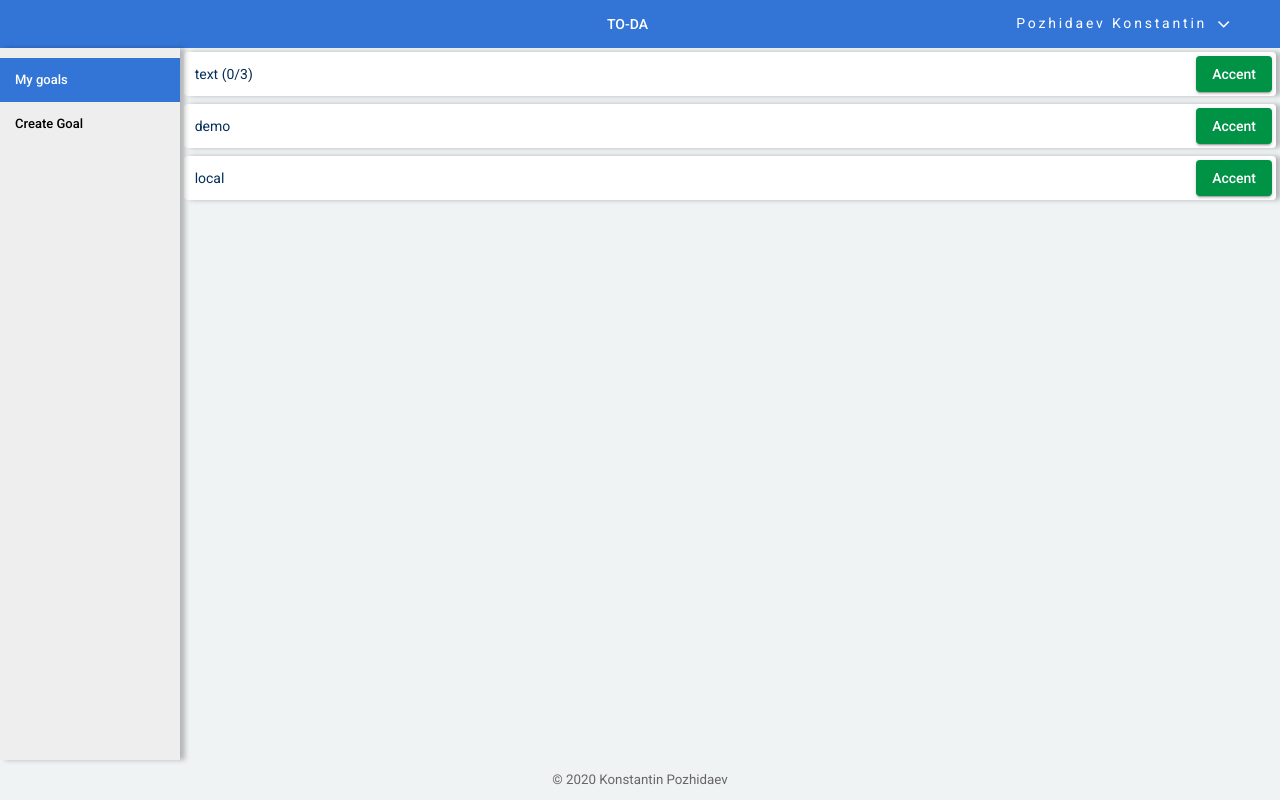
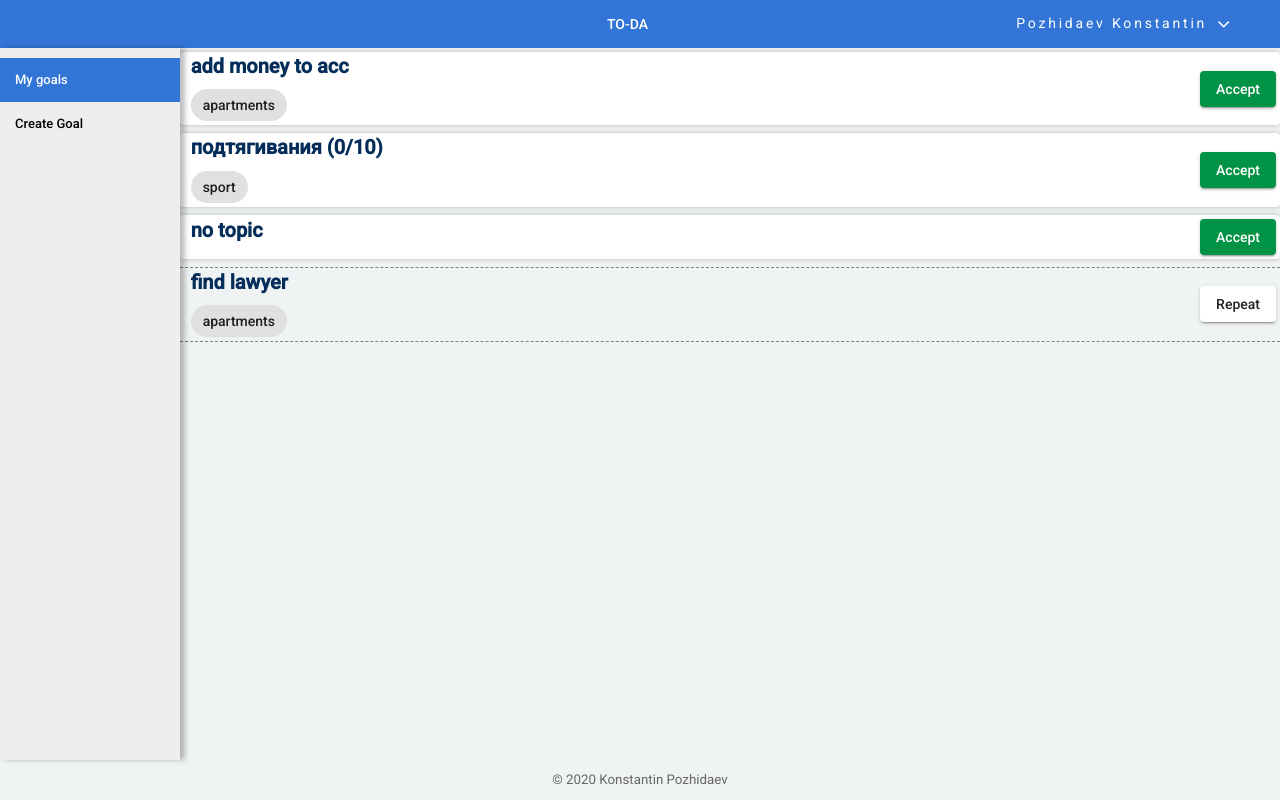
Before and after one commit to k-pozhidaev/to-da, an Angular app in the folder webapp/: page /goals in a window 1280 px wide. Built offline with nearby package versions, Linux system fonts and the light colour scheme.

Commit message:
layouting goal page

```diff
--- a/webapp/src/app/models/goal-status.enum.ts
+++ b/webapp/src/app/models/goal-status.enum.ts
@@ -1,4 +1,4 @@
 export enum GoalStatus {
-  IN_PROGRESS= "IN_PROGRESS",
-  DONE = "DONE"
+  IN_PROGRESS = 0,
+  DONE = 1
 }
--- a/webapp/src/app/models/goal-type.enum.ts
+++ b/webapp/src/app/models/goal-type.enum.ts
@@ -2,6 +2,6 @@ export enum GoalType {
   DAILY = "DAILY",
   WEEKLY = 'WEEKLY',
   MONTHLY = "MONTHLY",
-  URGENT = "SINGLE"
+  SINGLE = "SINGLE"
 
 }
--- a/webapp/src/app/models/goal.ts
+++ b/webapp/src/app/models/goal.ts
@@ -7,26 +7,37 @@ export class Goal {
   text: String
   type: GoalType
   status: GoalStatus
-  trialsCount: Number
-  approachesCount: Number
+  trialsCount: number
+  approachesCount: number
   topics: Topic[]
 
   constructor(
     id: Number,
     text: String,
-    type: string | GoalType = "DAILY",
-    status: string | GoalStatus = "IN_PROGRESS",
-    trialsCount: Number = 0,
-    approachesCount: Number = 1,
+    type: GoalType = GoalType.DAILY,
+    status: GoalStatus = GoalStatus.IN_PROGRESS,
+    trialsCount: number = 0,
+    approachesCount: number = 1,
     topics: Topic[] = []
   ) {
     this.id = id
     this.text = text
-    this.type = GoalType[type]
-    this.status = GoalStatus[status]
+    this.type = type
+    this.status = status
     this.trialsCount = trialsCount
     this.approachesCount = approachesCount
     this.topics = topics
+  }
+
+  isDone() : boolean {
+    return this.status === GoalStatus.DONE
+  }
+
+  increaseTrial() {
+    this.trialsCount ++
+    if (this.trialsCount === this.approachesCount) {
+      this.status = GoalStatus.DONE
+    }
   }
 
   addTopic(topic: Topic) : void {
--- a/webapp/src/app/page/goals/goals.component.html
+++ b/webapp/src/app/page/goals/goals.component.html
@@ -1,12 +1,22 @@
 <div class="users-goals-list">
-  <div class="goal-item" *ngFor="let item of items">
+  <div class="goal-item" *ngFor="let item of items | goalsGridOrder" [ngClass]=" item.isDone() ? 'done' : ''" >
     <div class="goal-item-content">
-      <span class="goal-text">
-        {{ item.text }}
+      <div>
+        <div class="goal-text">
+          {{ item.text }}
+          <span *ngIf="item.approachesCount > 1">({{ item.trialsCount }}/{{item.approachesCount}})</span>
+        </div>
 
-        <span *ngIf="item.approachesCount > 1">({{ item.trialsCount }}/{{item.approachesCount}})</span>
+        <div *ngIf="item.topics.length > 0">
+          <mat-chip-list>
+            <mat-chip *ngFor="let topic of item.topics">{{ topic.text }}</mat-chip>
+          </mat-chip-list>
+        </div>
+      </div>
+      <span>
+        <button mat-raised-button color="success" *ngIf="!item.isDone()" (click)="acceptTrial($event, item)">Accept</button>
+        <button mat-raised-button *ngIf="item.isDone()">Repeat</button>
       </span>
-      <span><button mat-raised-button color="success">Accent</button></span>
     </div>
   </div>
 
--- a/webapp/src/app/page/goals/goals.component.sass
+++ b/webapp/src/app/page/goals/goals.component.sass
@@ -4,17 +4,27 @@
   display: flex
   flex-direction: column
   .goal-item
-    box-shadow: 5px 0 5px rgba(0, 0, 0, 0.25)
+    box-shadow: 0 0 5px rgba(0, 0, 0, 0.25)
     border-radius: 3pt
     padding: 3pt
-    margin: 3pt
+    margin: 3pt 0
     background-color: white
+    &.done
+      background-color: $background-light-gray
+      box-shadow: none
+      border-bottom: 1px gray dashed
+      border-top: 1px gray dashed
+      border-radius: 0
     .goal-item-content
       display: flex
       flex-direction: row
       justify-content: space-between
       align-items: center
       margin-left: 5pt
+    .goal-text
+      font-weight: bold
+      font-size: 20px
+      margin:  0 0  10pt 0
 
 .mat-success
   background-color: $to-da-green
--- a/webapp/src/app/page/goals/goals.component.ts
+++ b/webapp/src/app/page/goals/goals.component.ts
@@ -2,6 +2,7 @@ import {Component, OnInit} from '@angular/core';
 import {Goal} from "../../models/goal";
 import {GoalType} from "../../models/goal-type.enum";
 import {GoalStatus} from "../../models/goal-status.enum";
+import {Topic} from "../../models/topic";
 
 @Component({
   selector: 'app-goals',
@@ -17,10 +18,15 @@ export class GoalsComponent implements OnInit {
 
   ngOnInit(): void {
     this.items = [
-      new Goal(1, "text", GoalType.DAILY, GoalStatus.IN_PROGRESS, 0, 3),
-      new Goal(2, "demo", GoalType.DAILY, GoalStatus.IN_PROGRESS, 0, 1),
-      new Goal(3, "local", GoalType.DAILY, GoalStatus.DONE, 0, 1),
+      new Goal(1, "add money to acc", GoalType.MONTHLY, GoalStatus.IN_PROGRESS, 0, 1, [new Topic(1, "apartments")]),
+      new Goal(3, "find lawyer", GoalType.SINGLE, GoalStatus.DONE, 0, 1, [new Topic(1, "apartments")]),
+      new Goal(2, "подтягивания", GoalType.DAILY, GoalStatus.IN_PROGRESS, 0, 10, [new Topic(2, "sport")]),
+      new Goal(4, "no topic")
     ]
   }
 
+  acceptTrial($event: MouseEvent, item: Goal) {
+    console.log($event)
+    item.increaseTrial()
+  }
 }
--- /dev/null
+++ b/webapp/src/app/pipes/goals-grid-order.pipe.ts
@@ -0,0 +1,13 @@
+import { Pipe, PipeTransform } from '@angular/core';
+import {Goal} from "../models/goal";
+
+@Pipe({
+  name: 'goalsGridOrder'
+})
+export class GoalsGridOrderPipe implements PipeTransform {
+
+  transform(value: Goal[], ...args: unknown[]): Goal[] {
+    return value.sort((a,b) => a.status - b.status );
+  }
+
+}
```
Also changed, not shown: webapp/src/app/app.module.ts (+6 -2 lines), 1 other file (tests, documents, lock files or other folders).
